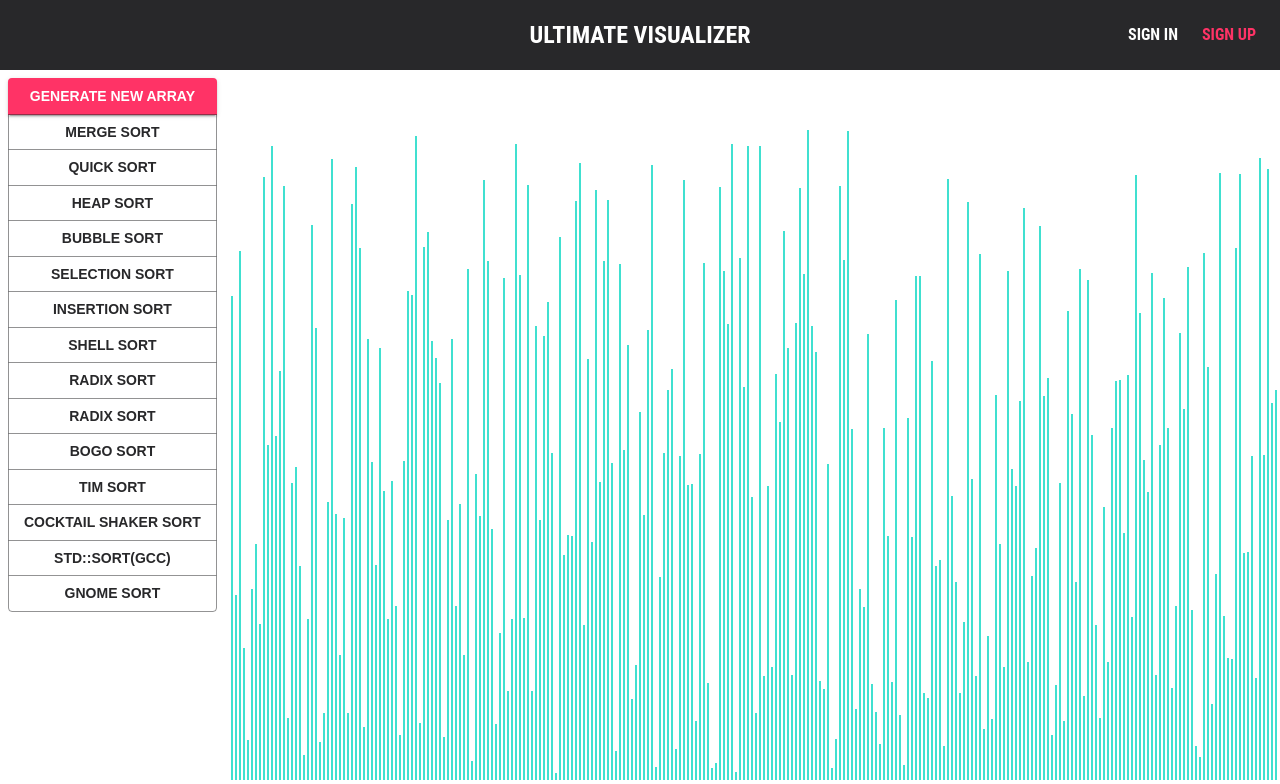
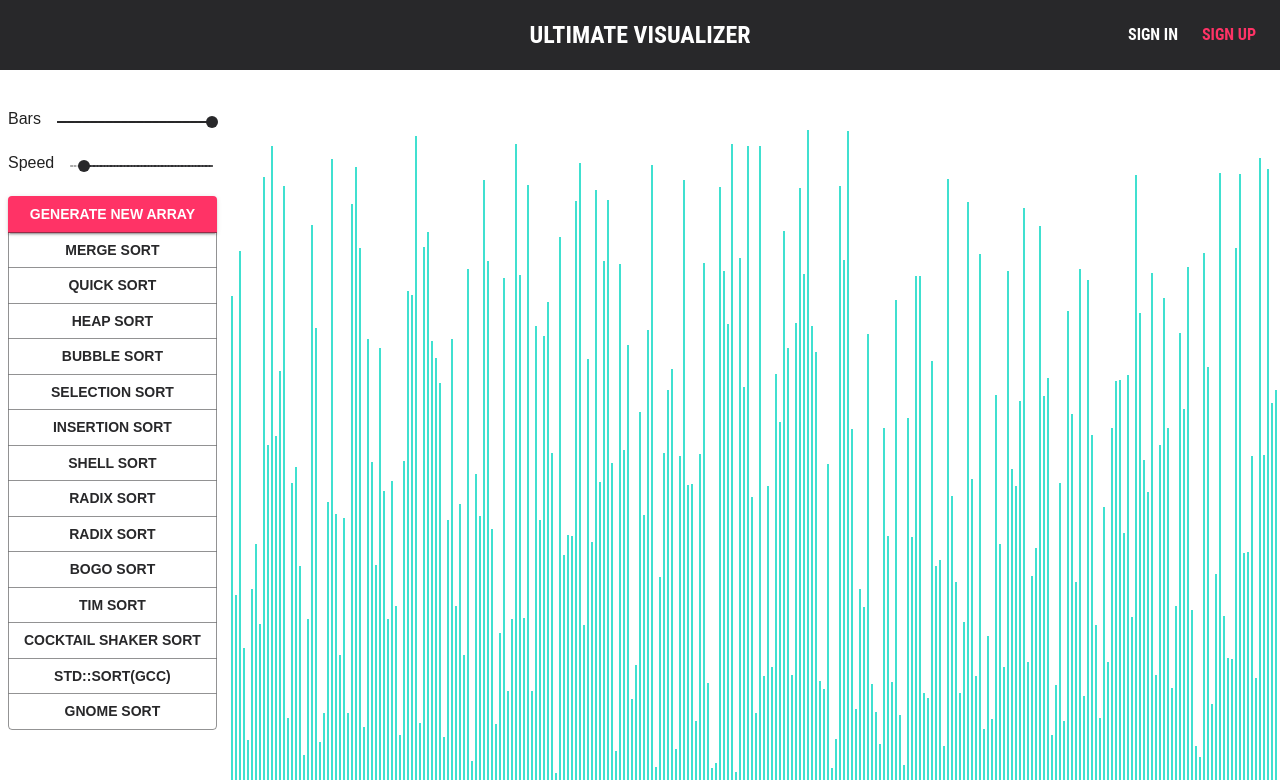
Before and after one commit to JJLIN1024/Ultimate_visualizer, a React (Create React App) app in the folder frontend/: page /ultimate-visualizer/Sorting in a window 1280 px wide. Shown: the top 784 px of the page. Built offline with nearby package versions, Linux system fonts and the light colour scheme.

Commit message:
add speed and bars control slider

```diff
--- a/frontend/src/modules/views/SortingVisualizer.js
+++ b/frontend/src/modules/views/SortingVisualizer.js
@@ -15,16 +15,12 @@ import {getBogoSortAnimations} from './SortingAlgorithms/BogoSortVisualizer.js';
 
 import Button from '@material-ui/core/Button';
 import ButtonGroup from '@material-ui/core/ButtonGroup';
+import Slider from '@material-ui/core/Slider';
+import Typography from '@material-ui/core/Typography';
 import { makeStyles } from '@material-ui/core/styles';
 
 
 import './css/SortingVisualizer.css';
-
-// Change this value for the speed of the animations.
-const ANIMATION_SPEED_MS = 1;
-
-// Change this value for the number of bars (value) in the array.
-const NUMBER_OF_ARRAY_BARS = 300;
 
 // This is the main color of the array bars.
 const PRIMARY_COLOR = 'turquoise';
@@ -39,11 +35,29 @@ const useStyles = makeStyles((theme) => ({
       margin: theme.spacing(1),
     },
   },
+  slider_root: {
+    width: 220,
+    display: 'flex',
+    '& > *': {
+      margin: theme.spacing(1),
+    }
+  },
 }));
 
 const SortingVisualizer = () => {
   const classes = useStyles();
   const [Data, setData] = useState([]);
+  const [animationSpeed, setAnimationSpeed] = React.useState(10);
+  const [arrayBars, setArrayBars] = React.useState(300);
+
+  const handleBarsChange = (event, newValue) => {
+    setArrayBars(newValue);
+  };
+
+  const handleAnimationSpeedChange = (event, newValue) => {
+    setAnimationSpeed(newValue);
+  };
+
   const randomIntFromInterval = (min,max) => {
     return Math.floor( Math.random()*  ( max - min + 1 ) + min );
   }
@@ -59,7 +73,7 @@ const SortingVisualizer = () => {
 
   const resetArray = () => {
     const array = [];
-    for (let i = 0; i < NUMBER_OF_ARRAY_BARS; i++) {
+    for (let i = 0; i < arrayBars; i++) {
       array.push(randomIntFromInterval(5, 650));
     }
     setData(array);
@@ -67,7 +81,7 @@ const SortingVisualizer = () => {
 
   useEffect(() => {
     resetArray();
-  }, []);
+  }, [arrayBars]);
 
   const mergeSort = () => {
     const animations = getMergeSortAnimations(Data);
@@ -82,13 +96,13 @@ const SortingVisualizer = () => {
         setTimeout(() => {
           barOneStyle.backgroundColor = color;
           barTwoStyle.backgroundColor = color;
-        }, i * ANIMATION_SPEED_MS);
+        }, i * animationSpeed);
       } else {
         setTimeout(() => {
           const [barOneIdx, newHeight] = animations[i];
           const barOneStyle = arrayBars[barOneIdx].style;
           barOneStyle.height = `${newHeight}px`;
-        }, i * ANIMATION_SPEED_MS);
+        }, i * animationSpeed);
       }
     }
   };
@@ -109,14 +123,14 @@ const SortingVisualizer = () => {
         setTimeout(() => {
           barOneStyle.backgroundColor = color;
           barTwoStyle.backgroundColor = color;
-        }, i * ANIMATION_SPEED_MS);
+        }, i * animationSpeed);
       } else {
         setTimeout(() => {
           const barOneIdx = animations[i][0];
           const newHeight = animations[i][1];
           const barOneStyle = arrayBars.item(barOneIdx).style;
           barOneStyle.height = `${newHeight}px`;
-        }, i * ANIMATION_SPEED_MS);
+        }, i * animationSpeed);
       }
     }
   };
@@ -135,14 +149,14 @@ const SortingVisualizer = () => {
         setTimeout(() => {
           barOneStyle.backgroundColor = color;
           barTwoStyle.backgroundColor = color;
-        }, i * ANIMATION_SPEED_MS);
+        }, i * animationSpeed);
       } else {
         setTimeout(() => {
           const barOneIdx = animations[i][0];
           const newHeight = animations[i][1];
           const barOneStyle = arrayBars.item(barOneIdx).style;
           barOneStyle.height = `${newHeight}px`;
-        }, i * ANIMATION_SPEED_MS);
+        }, i * animationSpeed);
       }
     }
   };
@@ -161,14 +175,14 @@ const SortingVisualizer = () => {
         setTimeout(() => {
           barOneStyle.backgroundColor = color;
           barTwoStyle.backgroundColor = color;
-        }, i * ANIMATION_SPEED_MS);
+        }, i * animationSpeed);
       } else {
         setTimeout(() => {
           const barOneIdx = animations[i][0];
           const newHeight = animations[i][1];
           const barOneStyle = arrayBars.item(barOneIdx).style;
           barOneStyle.height = `${newHeight}px`;
-        }, i * ANIMATION_SPEED_MS);
+        }, i * animationSpeed);
       }
     }
   };
@@ -187,14 +201,14 @@ const SortingVisualizer = () => {
         setTimeout(() => {
           barOneStyle.backgroundColor = color;
           barTwoStyle.backgroundColor = color;
-        }, i * ANIMATION_SPEED_MS);
+        }, i * animationSpeed);
       } else {
         setTimeout(() => {
           const barOneIdx = animations[i][0];
           const newHeight = animations[i][1];
           const barOneStyle = arrayBars.item(barOneIdx).style;
           barOneStyle.height = `${newHeight}px`;
-        }, i * ANIMATION_SPEED_MS);
+        }, i * animationSpeed);
       }
     }
   };
@@ -213,14 +227,14 @@ const SortingVisualizer = () => {
         setTimeout(() => {
           barOneStyle.backgroundColor = color;
           barTwoStyle.backgroundColor = color;
-        }, i * ANIMATION_SPEED_MS);
+        }, i * animationSpeed);
       } else {
         setTimeout(() => {
           const barOneIdx = animations[i][0];
           const newHeight = animations[i][1];
           const barOneStyle = arrayBars.item(barOneIdx).style;
           barOneStyle.height = `${newHeight}px`;
-        }, i * ANIMATION_SPEED_MS);
+        }, i * animationSpeed);
       }
     }
   };
@@ -239,14 +253,14 @@ const SortingVisualizer = () => {
         setTimeout(() => {
           barOneStyle.backgroundColor = color;
           barTwoStyle.backgroundColor = color;
-        }, i * ANIMATION_SPEED_MS);
+        }, i * animationSpeed);
       } else {
         setTimeout(() => {
           const barOneIdx = animations[i][0];
           const newHeight = animations[i][1];
           const barOneStyle = arrayBars.item(barOneIdx).style;
           barOneStyle.height = `${newHeight}px`;
-        }, i * ANIMATION_SPEED_MS);
+        }, i * animationSpeed);
       }
     }
   };
@@ -265,14 +279,14 @@ const SortingVisualizer = () => {
         setTimeout(() => {
           barOneStyle.backgroundColor = color;
           barTwoStyle.backgroundColor = color;
-        }, i * ANIMATION_SPEED_MS);
+        }, i * animationSpeed);
       } else {
         setTimeout(() => {
           const barOneIdx = animations[i][0];
           const newHeight = animations[i][1];
           const barOneStyle = arrayBars.item(barOneIdx).style;
           barOneStyle.height = `${newHeight}px`;
-        }, i * ANIMATION_SPEED_MS);
+        }, i * animationSpeed);
       }
     }
   };
@@ -291,14 +305,14 @@ const SortingVisualizer = () => {
         setTimeout(() => {
           barOneStyle.backgroundColor = color;
           barTwoStyle.backgroundColor = color;
-        }, i * ANIMATION_SPEED_MS);
+        }, i * animationSpeed);
       } else {
         setTimeout(() => {
           const barOneIdx = animations[i][0];
           const newHeight = animations[i][1];
           const barOneStyle = arrayBars.item(barOneIdx).style;
           barOneStyle.height = `${newHeight}px`;
-        }, i * ANIMATION_SPEED_MS);
+        }, i * animationSpeed);
       }
     }
   };
@@ -317,14 +331,14 @@ const SortingVisualizer = () => {
         setTimeout(() => {
           barOneStyle.backgroundColor = color;
           barTwoStyle.backgroundColor = color;
-        }, i * ANIMATION_SPEED_MS);
+        }, i * animationSpeed);
       } else {
         setTimeout(() => {
           const barOneIdx = animations[i][0];
           const newHeight = animations[i][1];
           const barOneStyle = arrayBars.item(barOneIdx).style;
           barOneStyle.height = `${newHeight}px`;
-        }, i * ANIMATION_SPEED_MS);
+        }, i * animationSpeed);
       }
     }
   };
@@ -343,14 +357,14 @@ const SortingVisualizer = () => {
         setTimeout(() => {
           barOneStyle.backgroundColor = color;
           barTwoStyle.backgroundColor = color;
-        }, i * ANIMATION_SPEED_MS);
+        }, i * animationSpeed);
       } else {
         setTimeout(() => {
           const barOneIdx = animations[i][0];
           const newHeight = animations[i][1];
           const barOneStyle = arrayBars.item(barOneIdx).style;
           barOneStyle.height = `${newHeight}px`;
-        }, i * ANIMATION_SPEED_MS);
+        }, i * animationSpeed);
       }
     }
   };
@@ -369,20 +383,52 @@ const SortingVisualizer = () => {
         setTimeout(() => {
           barOneStyle.backgroundColor = color;
           barTwoStyle.backgroundColor = color;
-        }, i * ANIMATION_SPEED_MS);
+        }, i * animationSpeed);
       } else {
         setTimeout(() => {
           const barOneIdx = animations[i][0];
           const newHeight = animations[i][1];
           const barOneStyle = arrayBars.item(barOneIdx).style;
           barOneStyle.height = `${newHeight}px`;
-        }, i * ANIMATION_SPEED_MS);
+        }, i * animationSpeed);
       }
     }
   };
 
   return (
     <React.Fragment>
+      <div className={classes.slider_root}
+          style={{
+                marginTop: `${30}px`,
+              }}>
+        <Typography id="continuous-slider" gutterBottom>
+          Bars
+        </Typography>
+        <Slider value={arrayBars}
+            onChange={handleBarsChange}
+            aria-labelledby="discrete-slider"
+            min={10}
+            max={300}
+            marks
+            valueLabelDisplay="auto"
+            track='inverted'
+        />
+      </div>
+      <div className={classes.slider_root}>
+        <Typography id="continuous-slider" gutterBottom>
+          Speed
+        </Typography>
+        <Slider value={animationSpeed}
+            onChange={handleAnimationSpeedChange}
+            aria-labelledby="discrete-slider"
+            min={0.1}
+            max={100}
+            marks
+            valueLabelDisplay="auto"
+            // track="inverted"
+            scale={(x) => 100 - x + 0.1}
+        />
+      </div>
       <div className={classes.root}>
         <ButtonGroup color="primary" aria-label="outlined primary button group" orientation="vertical" className={`btn-group`}>
               <Button color="secondary" variant="contained"onClick={resetArray}>Generate New Array</Button>
@@ -402,7 +448,10 @@ const SortingVisualizer = () => {
               <Button onClick={gnomeSort}>Gnome sort</Button>
         </ButtonGroup>
       </div>
-      <div className="array-container">
+      <div className="array-container"
+            style={{
+              left: `${230 + (300 - arrayBars)}px`
+            }}>
           {Data.map((value, idx) => (
             <div
               className="array-bar"
@@ -410,6 +459,7 @@ const SortingVisualizer = () => {
               style={{
                 backgroundColor: PRIMARY_COLOR,
                 height: `${value}px`,
+                width: `${600/arrayBars}px`,
               }}></div>
           ))}
       </div>
--- a/frontend/src/modules/views/css/SortingVisualizer.css
+++ b/frontend/src/modules/views/css/SortingVisualizer.css
@@ -5,7 +5,6 @@
 }
 
 .array-bar {
-  width: 2px;
   display: inline-block;
   margin: 0 1px;
 }
```
